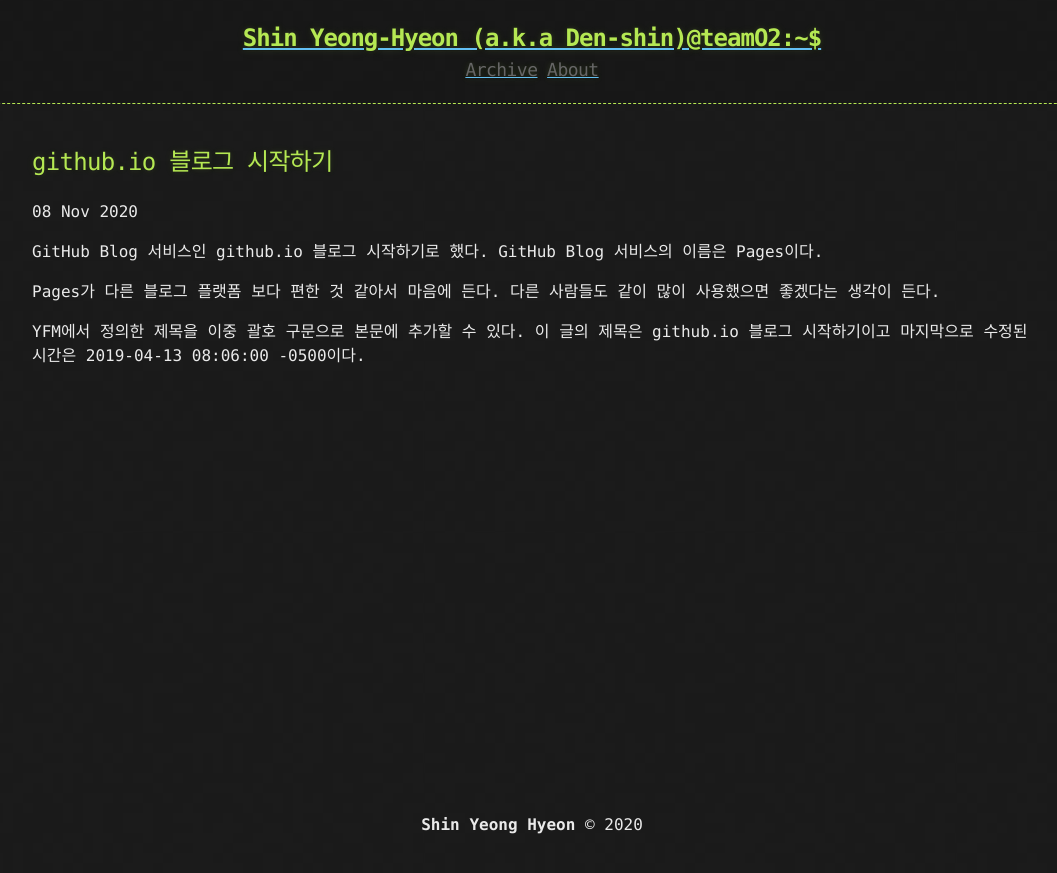
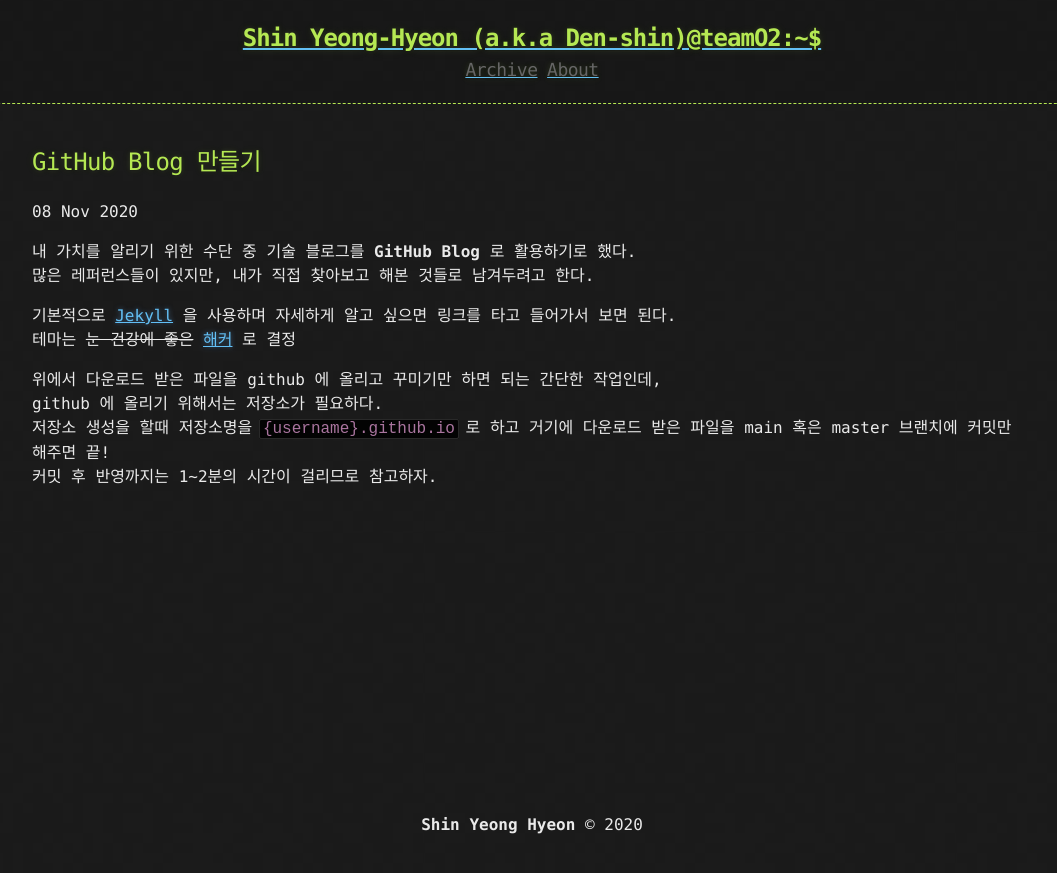
Before and after one commit to shinYeongHyeon/shinYeongHyeon.github.io, a Jekyll site: the page built from _posts/2020-11-08-first-post.md, in a window 1280 px wide. Shown: the top 873 px of the page, without its empty margins (108-1165 px from the left). Built offline with Jekyll 4.4.1, drawn with Linux system fonts in a browser that asks for light colours.

Commit message:
Post First Post

```diff
--- a/_posts/2020-11-08-first-post.md
+++ b/_posts/2020-11-08-first-post.md
@@ -1,20 +1,21 @@
 ---
-title:  "github.io 블로그 시작하기"
-excerpt: "GitHub Blog 서비스인 github.io 블로그 시작하기로 했다."
-
+title:  "GitHub Blog 만들기"
+excerpt: "내 가치를 알리기 위한 수단 중 기술 블로그를 GitHub Blog 로 활용하기로 했다."
+last_modified_at: 2019-04-13T08:06:00-05:00
+reference: https://devinlife.com/howto/
 categories:
   - Blog
 tags:
   - Blog
-last_modified_at: 2019-04-13T08:06:00-05:00
 ---
 
-GitHub Blog 서비스인 github.io 블로그 시작하기로 했다.
-GitHub Blog 서비스의 이름은 Pages이다.
+내 가치를 알리기 위한 수단 중 기술 블로그를 **GitHub Blog** 로 활용하기로 했다.
+많은 레퍼런스들이 있지만, 내가 직접 찾아보고 해본 것들로 남겨두려고 한다.
 
-Pages가 다른 블로그 플랫폼 보다 편한 것 같아서 마음에 든다.
-다른 사람들도 같이 많이 사용했으면 좋겠다는 생각이 든다.
+기본적으로 [Jekyll](http://jekyllrb-ko.github.io/) 을 사용하며 자세하게 알고 싶으면 링크를 타고 들어가서 보면 된다.
+테마는 ~~눈 건강에 좋은~~ [해커](http://jekyllthemes.org/themes/hacker-blog/) 로 결정
 
-YFM에서 정의한 제목을 이중 괄호 구문으로 본문에 추가할 수 있다.
-이 글의 제목은 {{ page.title }}이고
-마지막으로 수정된 시간은 {{ page.last_modified_at }}이다.
+위에서 다운로드 받은 파일을 github 에 올리고 꾸미기만 하면 되는 간단한 작업인데,
+github 에 올리기 위해서는 저장소가 필요하다.
+저장소 생성을 할때 저장소명을 `{username}.github.io` 로 하고 거기에 다운로드 받은 파일을 main 혹은 master 브랜치에 커밋만 해주면 끝!
+커밋 후 반영까지는 1~2분의 시간이 걸리므로 참고하자.
```
